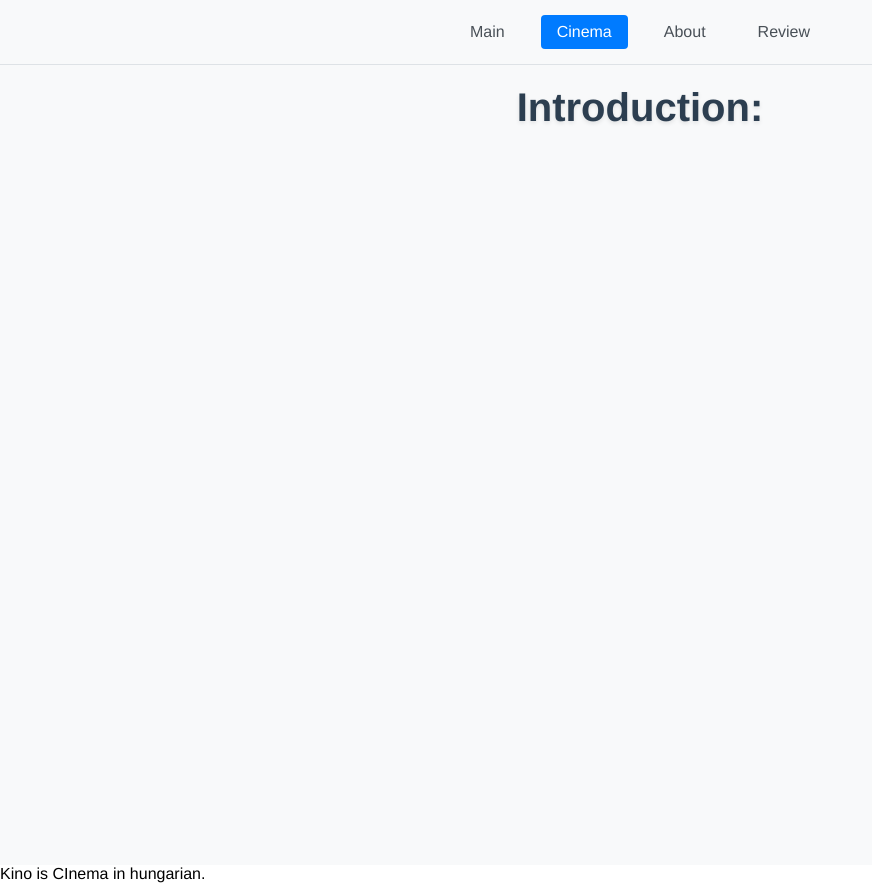
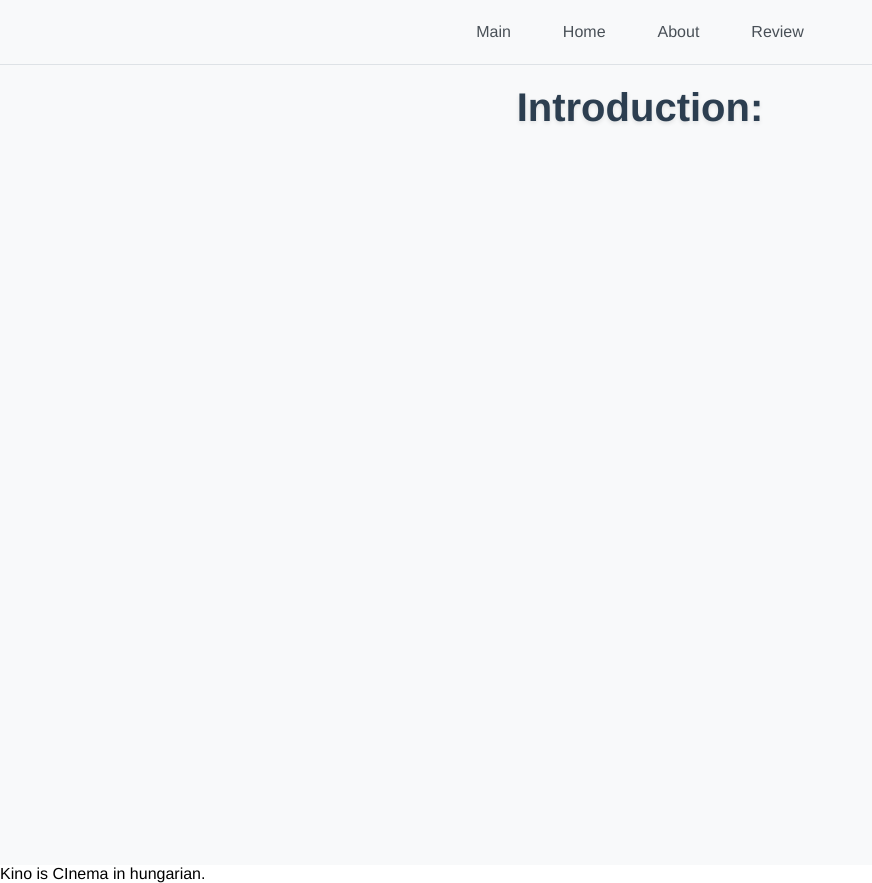
Before and after one commit to strike1510/kino, a Vue app in the folder clientside/: page /cinema in a window 1280 px wide. Shown: the whole page, without its empty margins (0-872 px from the left). Built offline with nearby package versions, Linux system fonts and the light colour scheme.

Commit message:
cinema page removed
removed cinema page for dev

```diff
--- a/clientside/src/App.vue
+++ b/clientside/src/App.vue
@@ -4,7 +4,7 @@
 
     <nav v-else class="page-nav">
       <router-link to="/">Main</router-link>
-      <router-link to="/cinema">Cinema</router-link>
+      <router-link to="/home">Home</router-link>
       <router-link to="/about">About</router-link>
       <router-link to="/review">Review</router-link>
     </nav>
--- a/clientside/src/components/vue/Main.vue
+++ b/clientside/src/components/vue/Main.vue
@@ -8,7 +8,7 @@
 
     <div class="navigation-links">
     <router-link to="/home" class="nav-link">
-      <span class="text">Cinema</span>
+      <span class="text">Home</span>
     </router-link>
 
       <router-link to="/about" class="nav-link">
```
